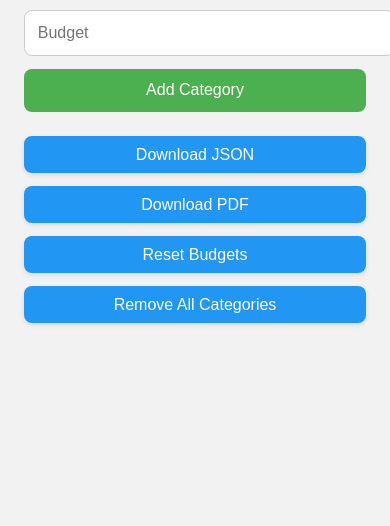
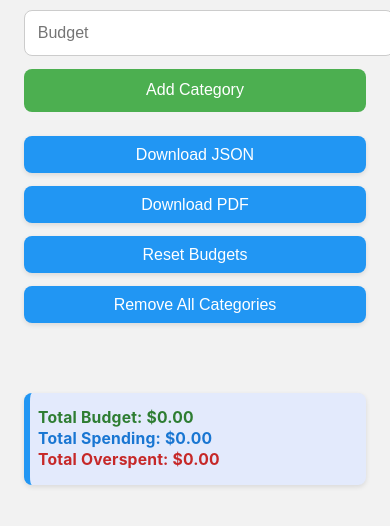
Before and after one commit to Dewanik/budget-tracker, a plain HTML site: page index.html in a window 390 px wide. Shown: the part 154-680 px from the top of the page. Drawn offline with nearby package versions, Linux system fonts and the light colour scheme.

Commit message:
Update index.html

```diff
--- a/index.html
+++ b/index.html
@@ -194,6 +194,38 @@ h1 {
   display: block;
 }
 
+#summary {
+  font-size: 1.08rem;
+  font-weight: bold;
+  color: #333;
+  background: #e3eafc;
+  border-radius: var(--border-radius);
+  box-shadow: var(--box-shadow);
+  margin: 1.2rem auto 0 auto;
+  padding: 0.7rem 1.1rem;
+  max-width: 370px;
+  text-align: left;
+  display: block;
+  letter-spacing: 0.2px;
+  border-left: 6px solid #2196F3;
+}
+#summary span {
+  display: block;
+  margin-bottom: 2px;
+}
+#summary .summary-over {
+  color: #c62828;
+  font-weight: bold;
+}
+#summary .summary-budget {
+  color: #2e7d32;
+  font-weight: bold;
+}
+#summary .summary-spent {
+  color: #1976d2;
+  font-weight: bold;
+}
+
 /* Responsive design */
 @media (max-width: 600px) {
   .container {
@@ -212,6 +244,11 @@ h1 {
     flex-direction: column;
     align-items: flex-start;
     gap: 0.3rem;
+  }
+  #summary {
+    font-size: 0.98rem;
+    max-width: 100%;
+    padding: 0.9rem 0.5rem;
   }
 }
 </style>
@@ -233,6 +270,7 @@ h1 {
     <button onclick="removeAllCategories()">Remove All Categories</button>
   </div>
   <div id="categoriesList" class="category-list"></div>
+  <div id="summary"></div>
 </div>
 
 <script>
@@ -265,6 +303,7 @@ function saveBudgetData(data) {
 
 function loadBudgetData() {
   const budgetData = getBudgetData();
+  updateSummary();
   const categoriesList = document.getElementById('categoriesList');
   categoriesList.innerHTML = '';
   budgetData.forEach((category, index) => {
@@ -402,6 +441,35 @@ function updateCategoryOverspent(index) {
   }
 }
 
+function getSummaryData() {
+  const data = getBudgetData();
+  let totalBudget = 0;
+  let totalSpent = 0;
+  let totalOverspent = 0;
+  data.forEach(cat => {
+    totalBudget += cat.budget || 0;
+    totalSpent += cat.spent || 0;
+    if ((cat.spent || 0) > (cat.budget || 0)) {
+      totalOverspent += (cat.spent - cat.budget);
+    }
+  });
+  return {
+    totalBudget,
+    totalSpent,
+    totalOverspent
+  };
+}
+
+function updateSummary() {
+  const { totalBudget, totalSpent, totalOverspent } = getSummaryData();
+  const summaryDiv = document.getElementById('summary');
+  summaryDiv.innerHTML = `
+    <span class="summary-budget">Total Budget: $${totalBudget.toFixed(2)}</span>
+    <span class="summary-spent">Total Spending: $${totalSpent.toFixed(2)}</span>
+    <span class="summary-over">Total Overspent: $${totalOverspent.toFixed(2)}</span>
+  `;
+}
+
 function downloadBudgetData() {
   const data = getBudgetData();
   const blob = new Blob([JSON.stringify(data, null, 2)], {type: "application/json"});
@@ -430,19 +498,24 @@ function downloadBudgetPDF() {
   if (data.length === 0) {
     doc.text("No budget categories.", 10, y);
   } else {
+    let total = 0;
+    let totalBudget = 0;
+    let totalOverspent = 0;
     data.forEach((cat, i) => {
       doc.text(`${i + 1}. ${cat.name}`, 10, y);
       y += 8;
       doc.text(`Budget: $${cat.budget.toFixed(2)}`, 14, y);
       y += 6;
       doc.text(`Spent: $${cat.spent.toFixed(2)}`, 14, y);
-      y += 6;
+      total += cat.spent;
+      totalBudget += cat.budget;
       if (cat.spent <= cat.budget) {
+        y += 6;
         doc.text(`Remaining: $${(cat.budget - cat.spent).toFixed(2)}`, 14, y);
+      } else {
         y += 6;
-      } else {
         doc.text(`Overspent: $${(cat.spent - cat.budget).toFixed(2)}`, 14, y);
-        y += 6;
+        totalOverspent += (cat.spent - cat.budget);
       }
       y += 3;
       if (y > 270 && i !== data.length - 1) {
@@ -450,6 +523,16 @@ function downloadBudgetPDF() {
         y = 15;
       }
     });
+    y += 7;
+    doc.setFont(undefined, 'bold');
+    doc.text(`Summary:`, 10, y);
+    y += 7;
+    doc.setFont(undefined, 'normal');
+    doc.text(`Total Budget: $${totalBudget.toFixed(2)}`, 14, y);
+    y += 6;
+    doc.text(`Total Spending: $${total.toFixed(2)}`, 14, y);
+    y += 6;
+    doc.text(`Total Overspent: $${totalOverspent.toFixed(2)}`, 14, y);
   }
 
   doc.save("budget_data.pdf");
```
